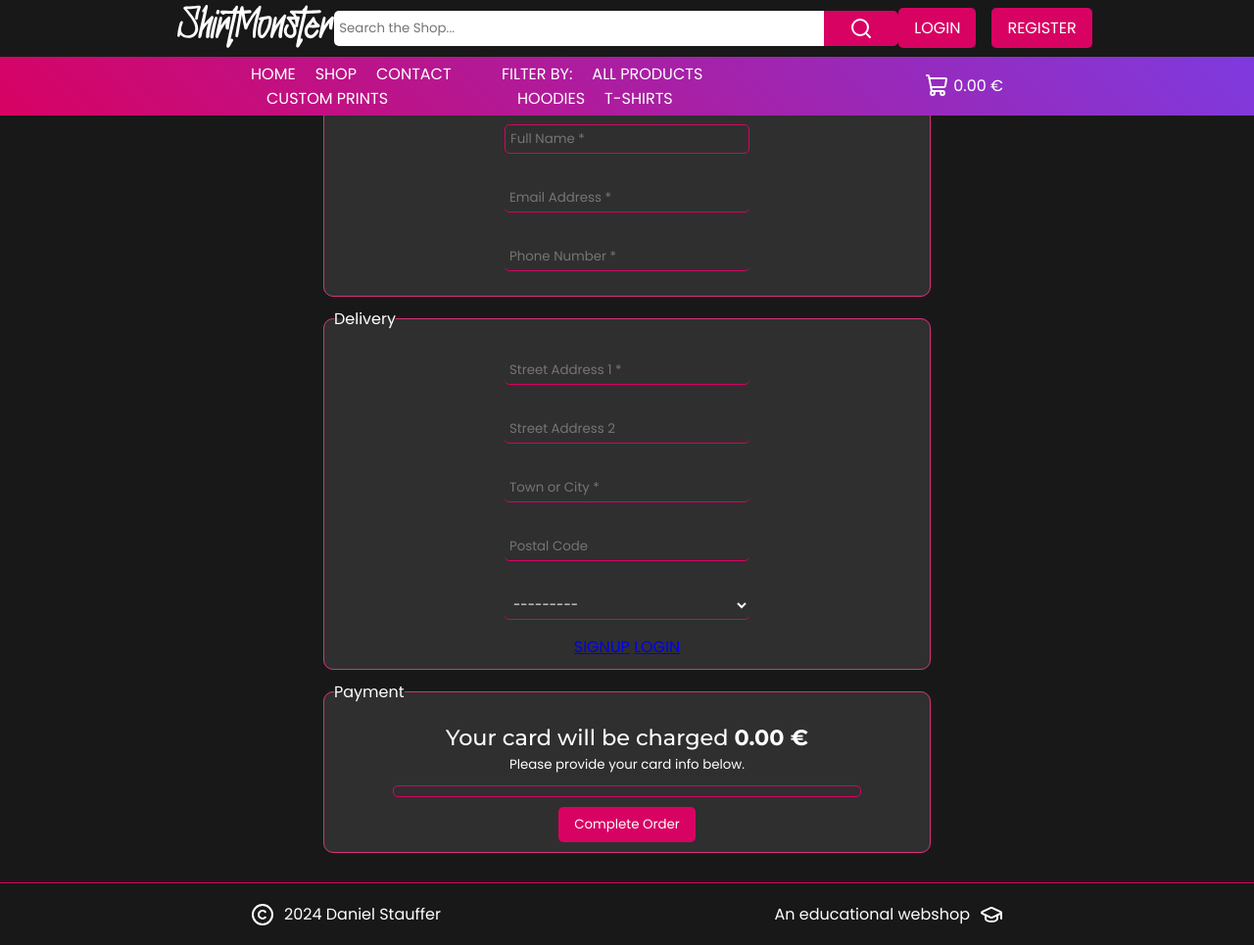
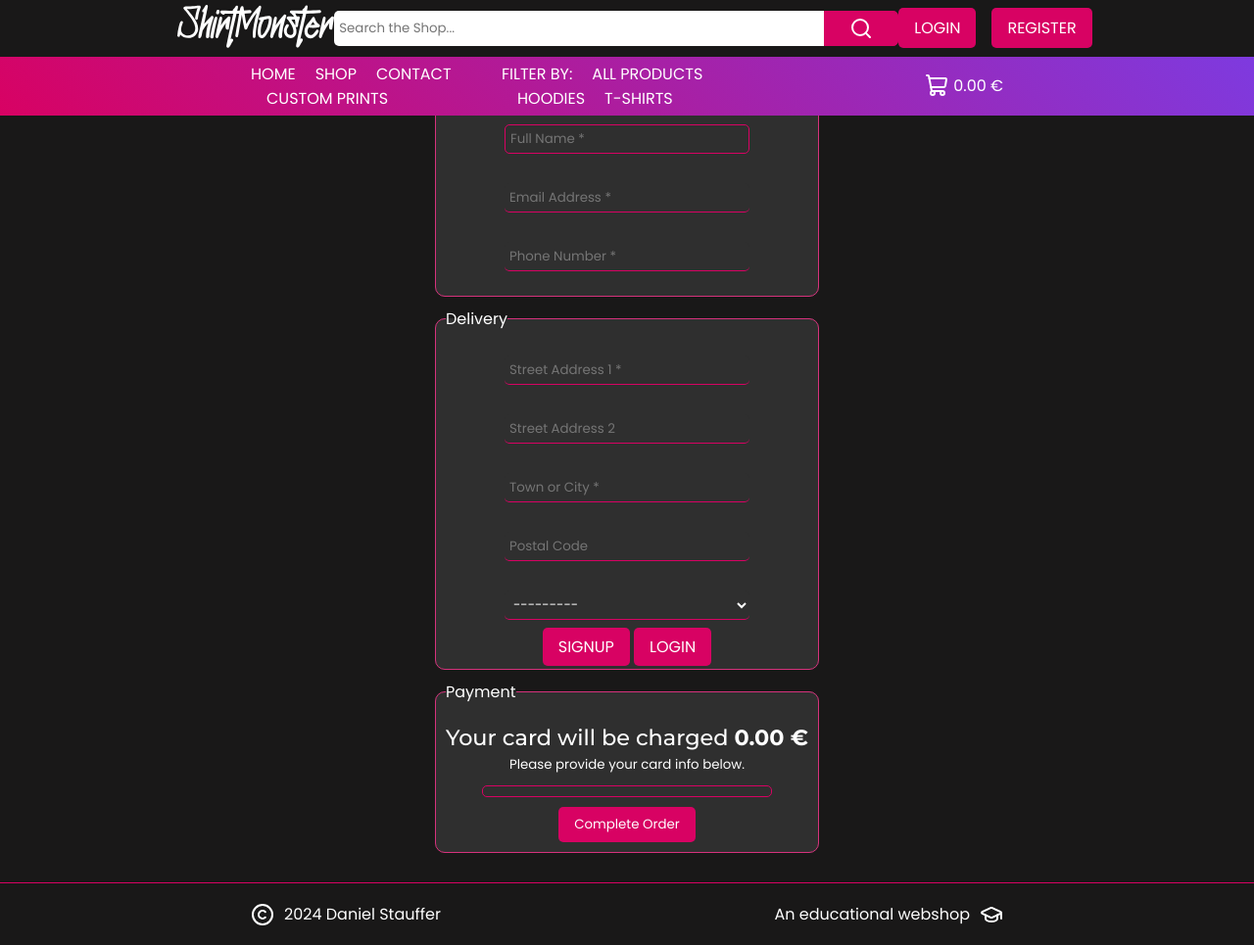
Before and after one commit to RebellionWebdesign/CI-FSD-PP5-SHIRTMONSTER, a Django app: template checkout/templates/checkout/checkout.html in a window 1280 px wide. Shown: the whole page at 98% size. Run offline with Django 3.2, Linux system fonts and the light colour scheme; the template is opened without the code that fills it: values that come from a table or form of the project are taken from there, others are empty; some libraries are stand-ins or nearby versions.

Commit message:
Add classes

```diff
--- a/checkout/templates/checkout/checkout.html
+++ b/checkout/templates/checkout/checkout.html
@@ -2,10 +2,10 @@
 {% load static %}
 
 {% block content %}
-    <section class="cart-section flex flex-center text-light flex-column">
+    <section class="checkout-section flex flex-center text-light flex-column">
         <h2>Hi {{ user.username }}, please fill out the form below to complete your order.</h2>
-        <div class="container flex flex-column flex-center-y flex-start text-light">
-            <div class="column-2">
+        <div class="checkout-container container flex flex-column flex-center-y flex-start text-light">
+            <div class="column">
                 <form action="{% url 'checkout' %}" method="post" id="payment-form">
                     {% csrf_token %}
                     <fieldset>
@@ -26,8 +26,8 @@
                         <input class="" type="checkbox" id="id-save-info" name="save-info" checked>
                         {% else %}
                         <label for="id-save-info">
-                            <a href="{% url 'account_signup' %}" class="">SIGNUP</a>
-                            <a href="{% url 'account_login' %}" class="">LOGIN</a>
+                            <a href="{% url 'account_signup' %}" class="cta-button-link text-light">SIGNUP</a>
+                            <a href="{% url 'account_login' %}" class="cta-button-link text-light">LOGIN</a>
                         </label>
                         {% endif %}
                     </fieldset>
@@ -42,9 +42,6 @@
                     </fieldset>
                 </form>
             </div>
-            <div class="column-2">
-                <!--ADD PRODUCT DETAILS HERE-->
-            </div>
         </div>
     </section>
 {% endblock content %}
```
